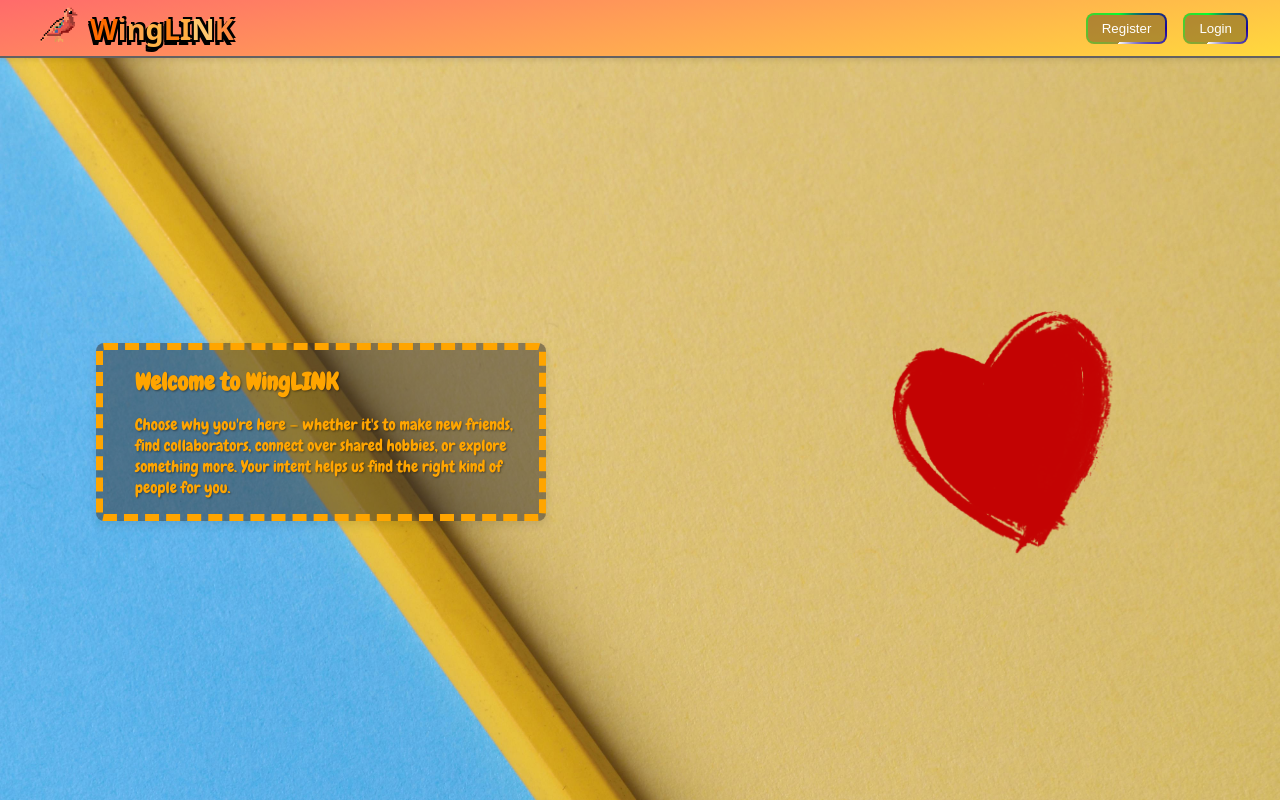
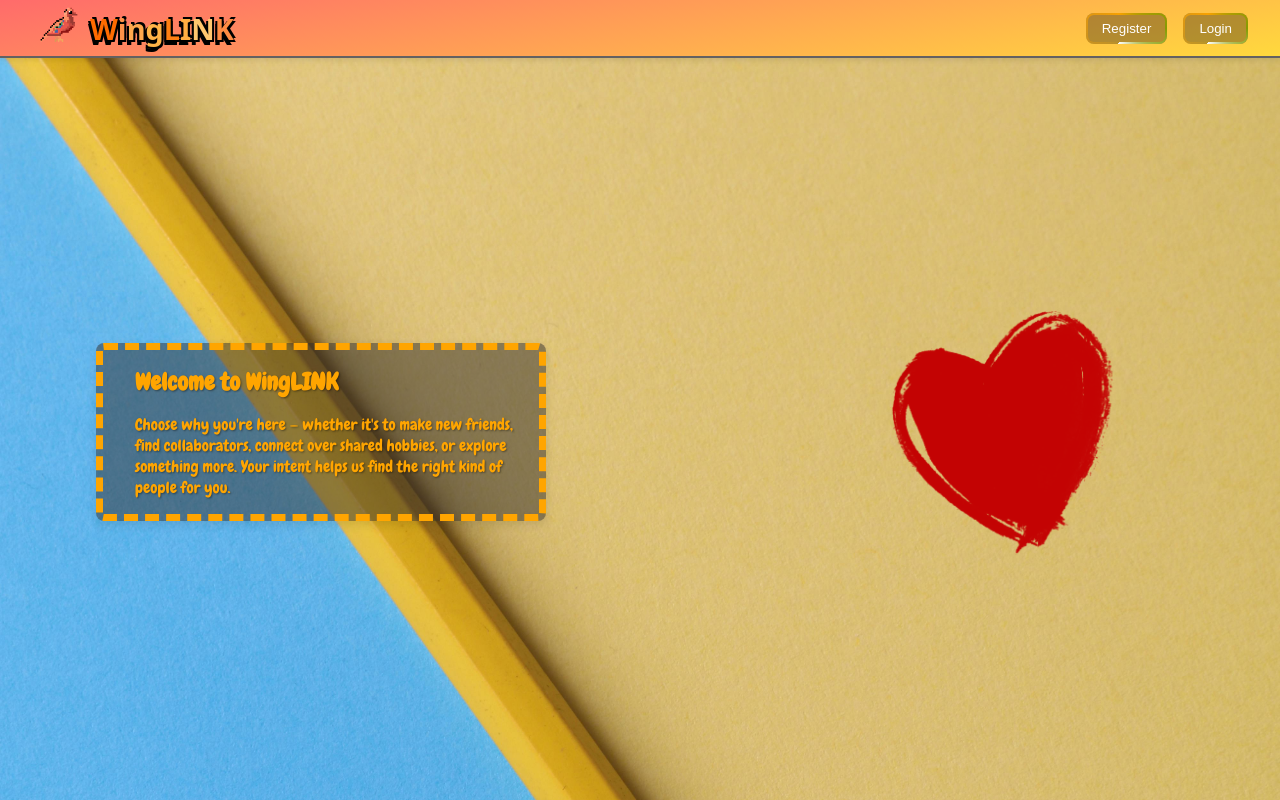
Before and after one commit to agolaurluik/Match-Me, a React (Vite) app in the folder frontend/: page / in a window 1280 px wide. Shown: the top 800 px of the page. Built offline with nearby package versions, Linux system fonts and the light colour scheme; a web font is replaced by a local one.

Commit message:
adjusted buttons colors

```diff
--- a/frontend/src/Pages/Frontpage.jsx
+++ b/frontend/src/Pages/Frontpage.jsx
@@ -50,6 +50,7 @@ function Frontpage() {
 
   const { profile, loading, error } = useProfile(authToken, frontPage);
   const secureImageUrl = useSecureImage(profile?.profileImageName);
+
 
   const user = profile
     ? {
--- a/frontend/src/components/UiComponents/FrontPageUI/InfoBox.css
+++ b/frontend/src/components/UiComponents/FrontPageUI/InfoBox.css
@@ -105,6 +105,10 @@
     transition: background-color 0.2s;
 }
 
+.register-button:hover{
+  background: linear-gradient(170deg, #FF6B6B, #FFD93D);
+}
+
 @media (max-width: 768px) {
   .info-section {
     flex-direction: column;
--- a/frontend/src/components/UiComponents/HeaderUI/Header.css
+++ b/frontend/src/components/UiComponents/HeaderUI/Header.css
@@ -153,8 +153,8 @@
     background-image: conic-gradient(
       from var(--angle),
       transparent 1%,
-      rgb(0, 255, 47),
-      rgb(25, 2, 155),
+      rgb(248, 161, 0),
+      rgb(132, 155, 2),
       rgb(253, 253, 253)
     );
     -webkit-mask:
@@ -187,7 +187,8 @@
 
   .header-btn:hover{
     background-color: white;
-    box-shadow: 0 0 15px rgba(0, 255, 47, 1),
+    color: #000;
+    box-shadow: 0 0 15px rgb(240, 184, 0),
     0 0 30px rgba(25, 2, 155, 1),
     0 0 45px rgba(15, 149, 202, 1);
   }
```
